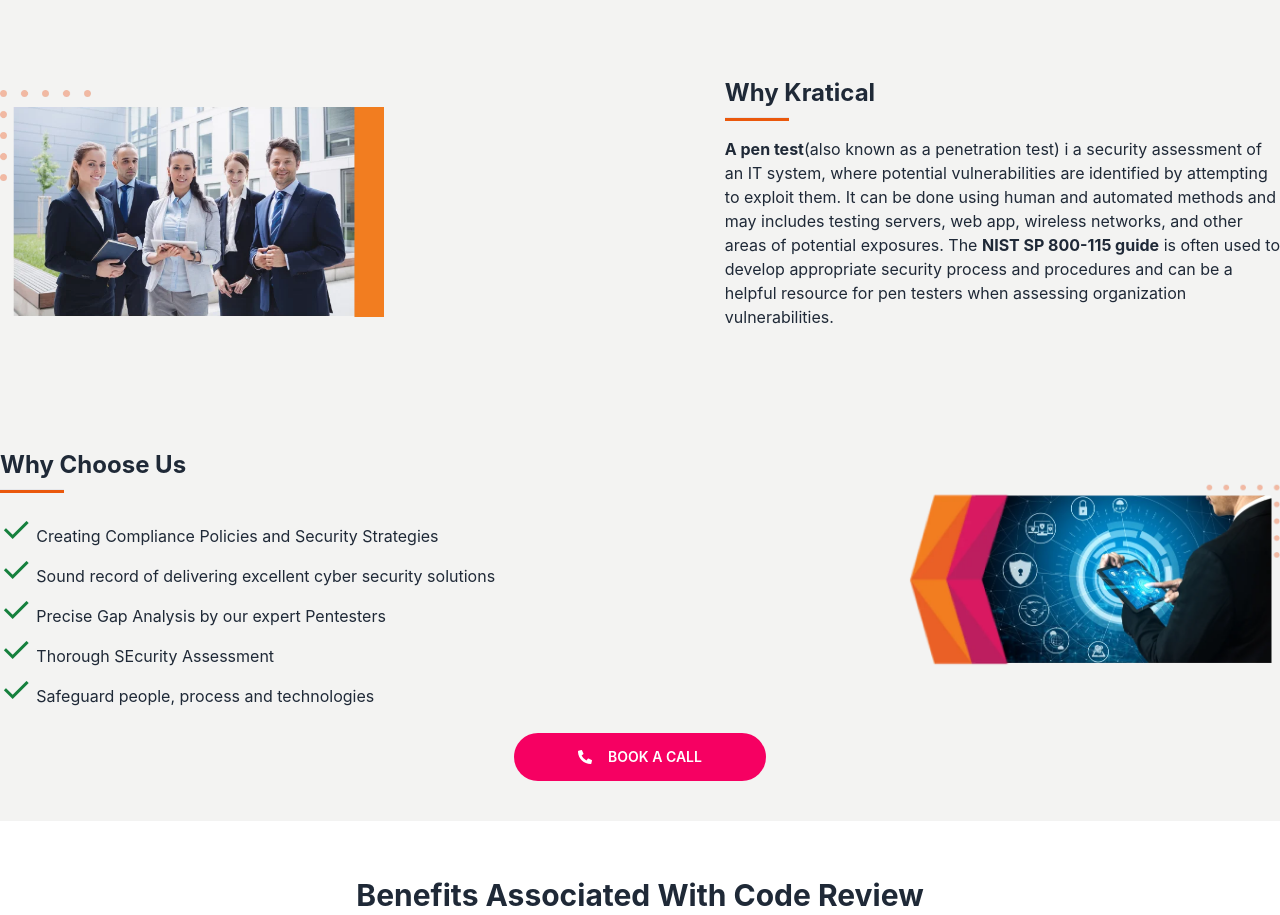
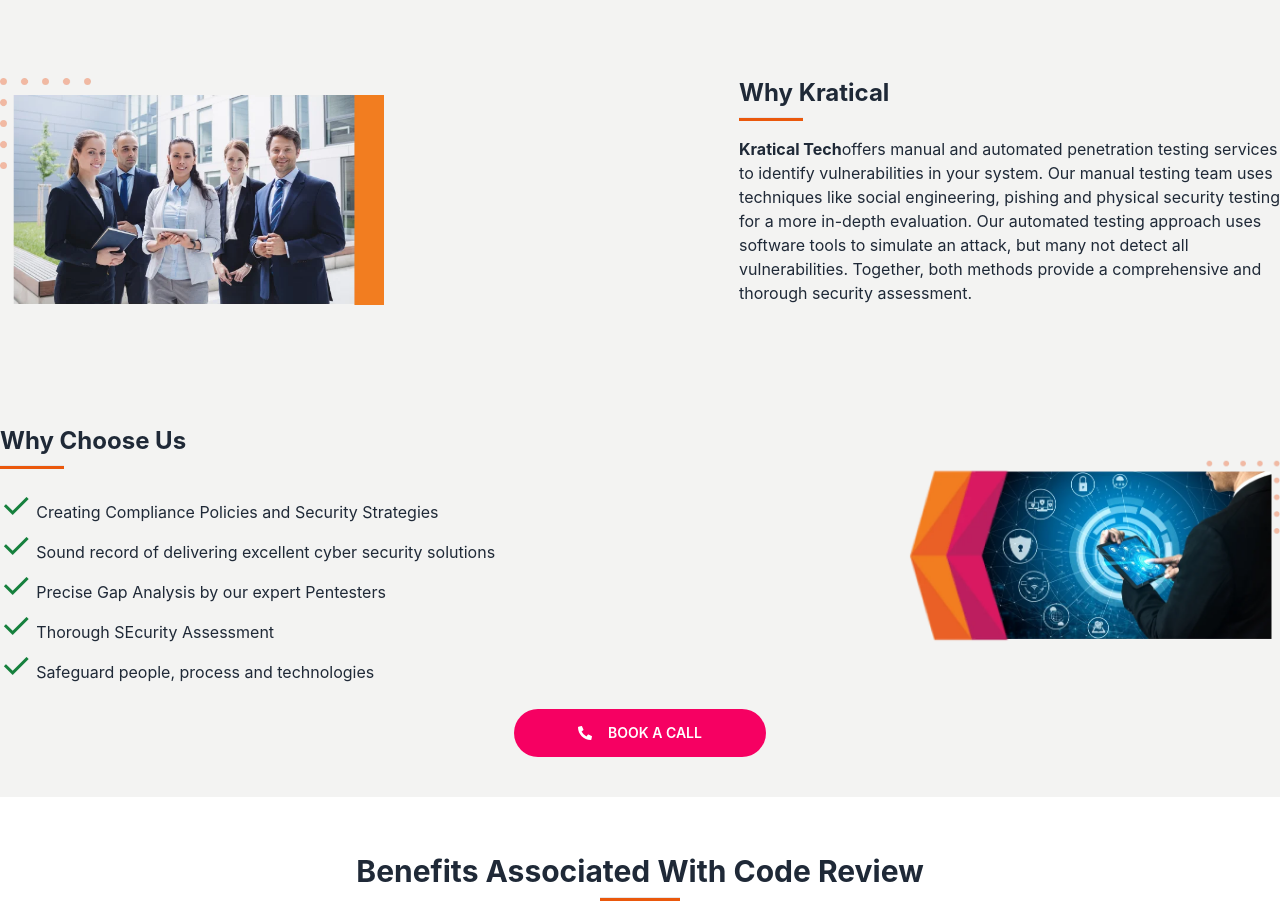
Before and after one commit to Sayeednayeem1/kratical-tech-task, a React (Create React App) app: page / in a window 1280 px wide. Shown: the part 1280-2195 px from the top of the page. Built offline with nearby package versions, Linux system fonts and the light colour scheme.

Commit message:
updated the description of why kratical component

```diff
--- a/src/components/KraticalDetails/WhyKratical.js
+++ b/src/components/KraticalDetails/WhyKratical.js
@@ -11,7 +11,7 @@
                 <div>
                     <h2 className='text-2xl font-bold'>Why Kratical</h2>
                     <hr className='h-1 w-16 bg-orange-600 mb-4 mt-2' />
-                    <p><span className='font-bold'>A pen test</span>(also known as a penetration test) i a security assessment of <br /> an IT system, where potential vulnerabilities are identified by attempting <br /> to exploit them. It can be done using human and automated methods and <br /> may includes testing servers, web app, wireless networks, and other <br /> areas of potential exposures. The <span className='font-bold'>NIST SP 800-115 guide</span> is often used to <br /> develop appropriate security process and procedures and can be a <br /> helpful resource for pen testers when assessing organization <br /> vulnerabilities.</p>
+                    <p><span className='font-bold'>Kratical Tech</span>offers manual and automated penetration testing services <br/> to identify vulnerabilities in your system. Our manual testing team uses <br/> techniques like social engineering, pishing and physical security testing <br/> for a more in-depth evaluation. Our automated testing approach uses <br/> software tools to simulate an attack, but many not detect all <br/> vulnerabilities. Together, both methods provide a comprehensive and <br/> thorough security assessment.</p>
                 </div>
             </div>
         </div>
```
